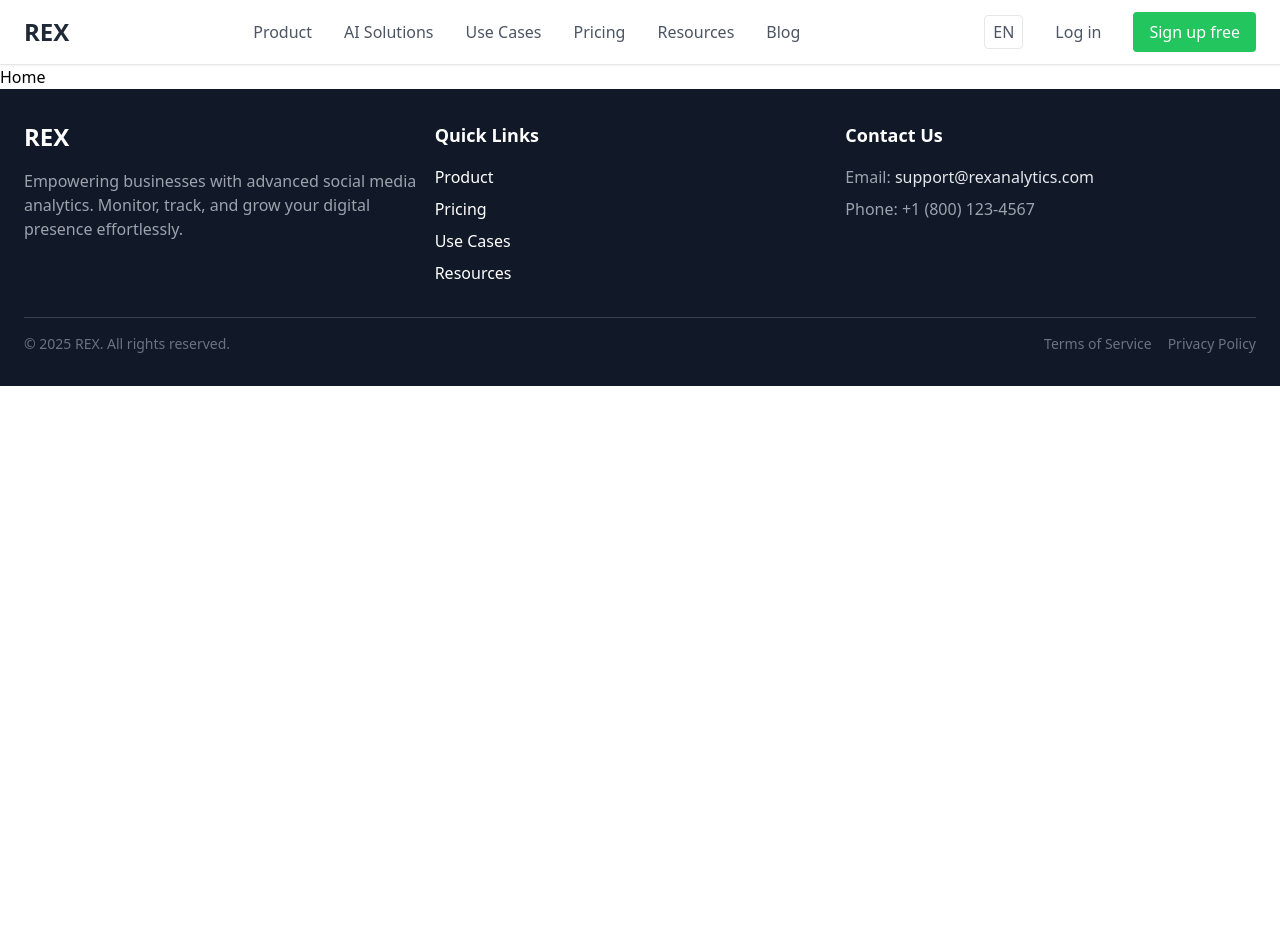
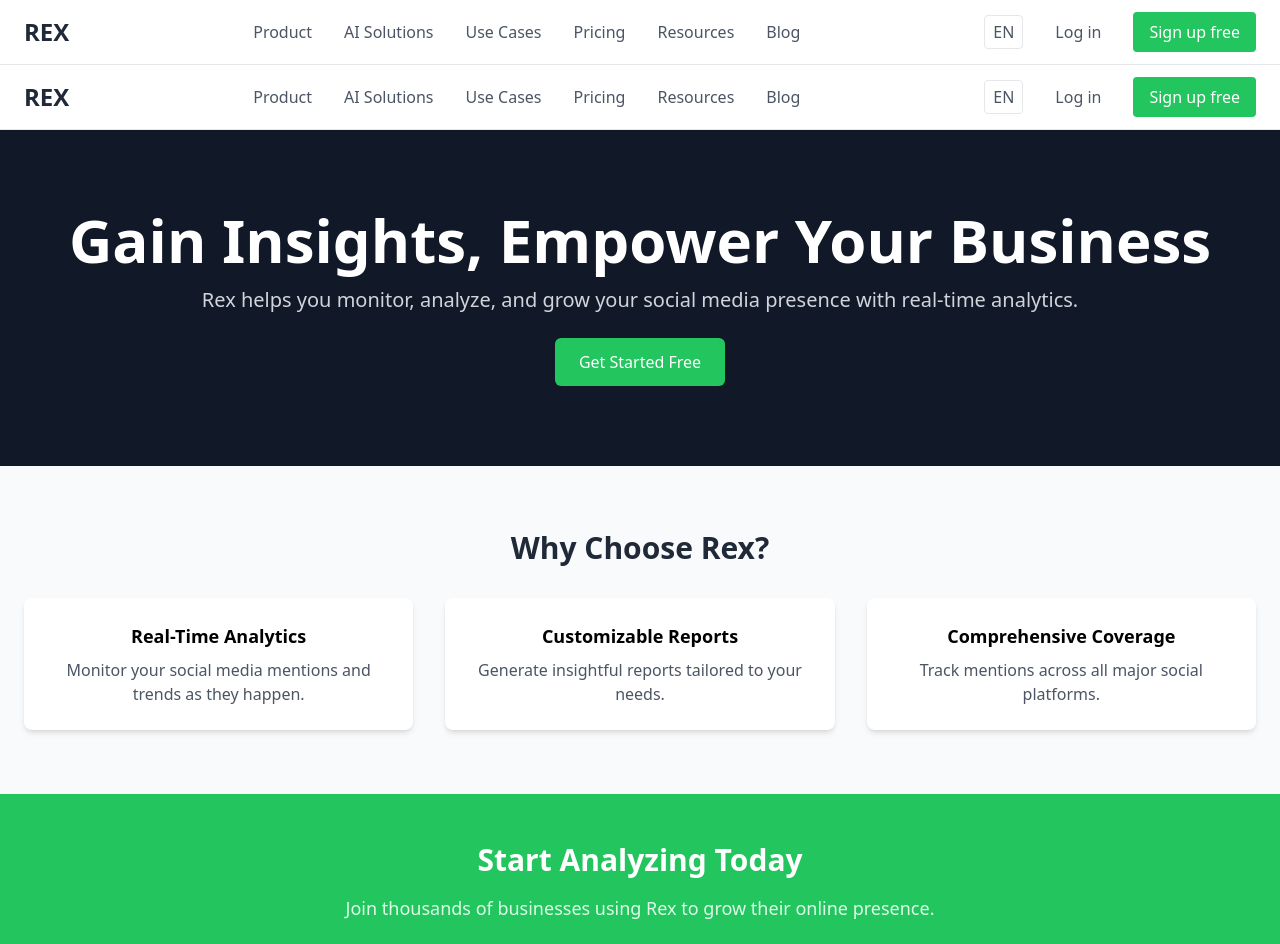
Before and after one commit to TKkosi/REX, a React (Vite) app in the folder Client/: page / in a window 1280 px wide. Shown: the top 944 px of the page. Before the commit the page ends 800 px from the top, so only its background shows below. Built offline with nearby package versions, Linux system fonts and the light colour scheme.

Commit message:
started working

```diff
--- a/Client/src/pages/Dashboard/DashboardHome.tsx
+++ b/Client/src/pages/Dashboard/DashboardHome.tsx
@@ -1,8 +1,44 @@
+import React from "react";
+import Navbar from "../../components/Navbar";
 
-const DashboardHome = () => {
+const DashboardHome: React.FC = () => {
   return (
-    <div>DashboardHome</div>
-  )
-}
+    <div className="flex h-screen bg-gray-100">
 
-export default DashboardHome
+      {/* Main Content */}
+      <div className="flex-1 flex flex-col">
+        {/* Navbar */}
+        <Navbar/>
+
+        {/* Dashboard Content */}
+        <div className="flex-grow p-6">
+          <h1 className="text-2xl font-bold text-gray-800">Dashboard Overview</h1>
+          <div className="mt-6 grid grid-cols-1 md:grid-cols-3 gap-6">
+            {/* Analytics Card */}
+            <div className="p-4 bg-white rounded-lg shadow">
+              <h2 className="text-lg font-semibold">Total Mentions</h2>
+              <p className="text-2xl font-bold mt-2">3,452</p>
+              <p className="text-sm text-green-500 mt-1">+12% since last week</p>
+            </div>
+
+            {/* Engagement Card */}
+            <div className="p-4 bg-white rounded-lg shadow">
+              <h2 className="text-lg font-semibold">Engagement Rate</h2>
+              <p className="text-2xl font-bold mt-2">7.4%</p>
+              <p className="text-sm text-green-500 mt-1">+8% since last week</p>
+            </div>
+
+            {/* New Followers Card */}
+            <div className="p-4 bg-white rounded-lg shadow">
+              <h2 className="text-lg font-semibold">New Followers</h2>
+              <p className="text-2xl font-bold mt-2">876</p>
+              <p className="text-sm text-red-500 mt-1">-3% since last week</p>
+            </div>
+          </div>
+        </div>
+      </div>
+    </div>
+  );
+};
+
+export default DashboardHome;
--- a/Client/src/pages/Home.tsx
+++ b/Client/src/pages/Home.tsx
@@ -1,8 +1,77 @@
+import React from "react";
+import Navbar from "../components/Navbar";
+import Footer from "../components/Footer";
 
-const Home = () => {
+const Home: React.FC = () => {
   return (
-    <div>Home</div>
-  )
-}
+    <div className="bg-gray-50">
+      {/* Navbar */}
+      <Navbar />
 
-export default Home
+      {/* Hero Section */}
+      <section className="bg-gray-900 text-white py-20">
+        <div className="container mx-auto px-6 text-center">
+          <h1 className="text-4xl font-bold md:text-6xl">
+            Gain Insights, Empower Your Business
+          </h1>
+          <p className="mt-4 text-lg md:text-xl text-gray-300">
+            Rex helps you monitor, analyze, and grow your social media presence
+            with real-time analytics.
+          </p>
+          <button className="mt-6 bg-green-500 text-white px-6 py-3 rounded-md hover:bg-green-600">
+            Get Started Free
+          </button>
+        </div>
+      </section>
+
+      {/* Features Section */}
+      <section className="py-16">
+        <div className="container mx-auto px-6 text-center">
+          <h2 className="text-3xl font-bold text-gray-800">
+            Why Choose Rex?
+          </h2>
+          <div className="mt-8 grid grid-cols-1 md:grid-cols-3 gap-8">
+            <div className="p-6 bg-white rounded-lg shadow-md">
+              <h3 className="text-lg font-semibold">Real-Time Analytics</h3>
+              <p className="mt-2 text-gray-600">
+                Monitor your social media mentions and trends as they happen.
+              </p>
+            </div>
+            <div className="p-6 bg-white rounded-lg shadow-md">
+              <h3 className="text-lg font-semibold">Customizable Reports</h3>
+              <p className="mt-2 text-gray-600">
+                Generate insightful reports tailored to your needs.
+              </p>
+            </div>
+            <div className="p-6 bg-white rounded-lg shadow-md">
+              <h3 className="text-lg font-semibold">Comprehensive Coverage</h3>
+              <p className="mt-2 text-gray-600">
+                Track mentions across all major social platforms.
+              </p>
+            </div>
+          </div>
+        </div>
+      </section>
+
+      {/* CTA Section */}
+      <section className="bg-green-500 py-12">
+        <div className="container mx-auto px-6 text-center">
+          <h2 className="text-3xl font-bold text-white">
+            Start Analyzing Today
+          </h2>
+          <p className="mt-4 text-lg text-green-100">
+            Join thousands of businesses using Rex to grow their online presence.
+          </p>
+          <button className="mt-6 bg-white text-green-500 px-6 py-3 rounded-md hover:bg-gray-200">
+            Sign Up Now
+          </button>
+        </div>
+      </section>
+
+      {/* Footer */}
+      <Footer />
+    </div>
+  );
+};
+
+export default Home;
```
